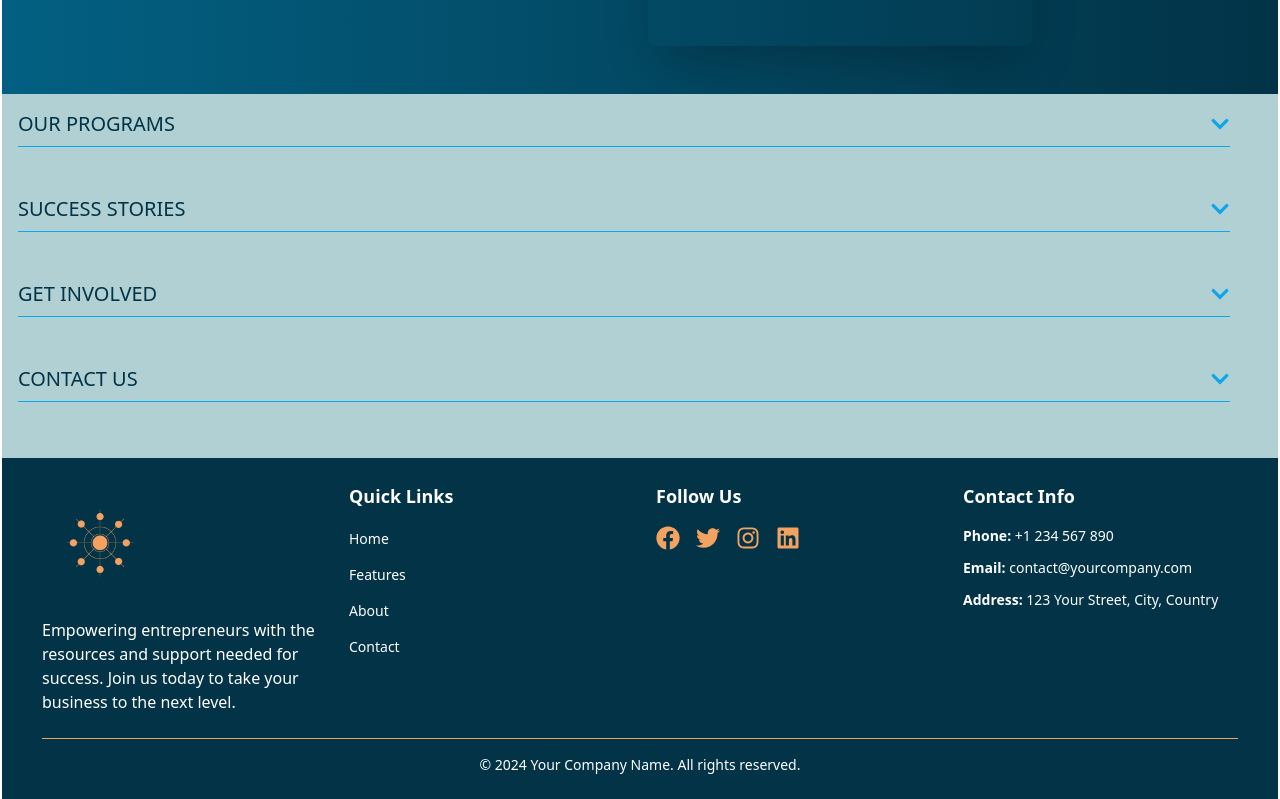
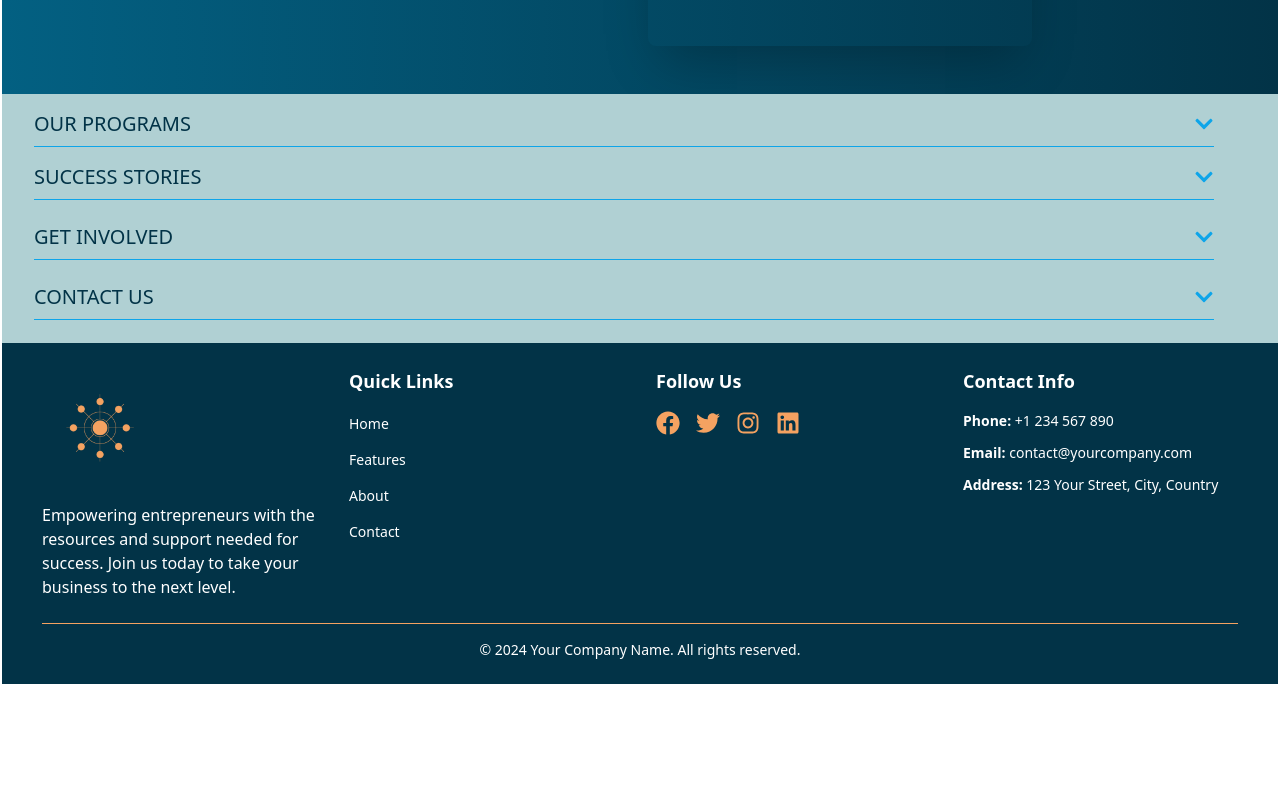
Before and after one commit to KojoFocus/ConnectPro, a React (Vite) app: page / in a window 1280 px wide. Shown: the part 486-1285 px from the top of the page. After the commit the page ends 1170 px from the top, so only its background shows below. Built offline with nearby package versions, Linux system fonts and the light colour scheme.

Commit message:
took the paddings and margins away from the components

```diff
--- a/src/components/ContactUs.tsx
+++ b/src/components/ContactUs.tsx
@@ -1,50 +1,49 @@
 import { useState } from "react";
-import { FaChevronDown, FaChevronUp } from "react-icons/fa";
+import { FaChevronDown, FaChevronUp } from "react-icons/fa"; // Import icons
 
 const ContactUs = () => {
-  const [isOpen, setIsOpen] = useState(false);
+  const [isOpen, setIsOpen] = useState(false); // State to track collapse open/close
 
   const handleToggle = () => {
     setIsOpen(!isOpen);
   };
 
   return (
-    <div className="text-[#023347]"> {/* Applied text color globally */}
-      <div className="collapse bg-[#B0D0D3] m-0 p-0">
+    <div className="collapse bg-[#B0D0D3] mx-0 px-4 rounded-none m-0 pt-0"> {/* Removed top/bottom margin and padding */}
       <input
         type="checkbox"
-          checked={isOpen}
+        checked={isOpen} // Use state to control the checkbox
         onChange={handleToggle}
         className="hidden"
       />
       <div
-          className="collapse-title text-xl font-medium cursor-pointer"
-          onClick={handleToggle}
+        className="collapse-title text-xl font-medium cursor-pointer m-0 pt-0" // Ensuring no margin or padding for title
+        onClick={handleToggle} // Toggle on title click
       >
         <div className="flex items-center justify-between">
-            <span>CONTACT US</span>
+          {/* Flex to align text and icon */}
+          <span className="text-[#023347]">CONTACT US</span>
           {isOpen ? (
             <FaChevronUp className="text-xl text-sky-500" />
           ) : (
             <FaChevronDown className="text-xl text-sky-500" />
           )}
         </div>
+        {/* Line under the title */}
         <div className="w-full h-[1px] bg-sky-500 mt-2"></div>
       </div>
       {isOpen && (
-          <div className="collapse-content p-4">
-            <h2 className="text-2xl font-semibold mb-4">Get in Touch</h2>
-            <p className="mb-4">
-              Have questions or need more information? Feel free to reach out to us via the contact form below
-              or through our social media channels.
+        <div className="collapse-content p-0 m-0"> {/* No padding or margin here as well */}
+          {/* Contact Details */}
+          <h2 className="text-2xl font-semibold mb-4 text-[#023347]">Get in Touch</h2>
+          <p className="text-[#023347] mb-4">
+            Have questions or need more information? Feel free to reach out to us via the contact form below or through our social media channels.
           </p>
 
           {/* Contact Form */}
           <form className="space-y-4">
             <div className="flex flex-col">
-                <label htmlFor="name" className="font-medium text-lg">
-                  Name
-                </label>
+              <label htmlFor="name" className="font-medium text-lg text-[#023347]">Name</label>
               <input
                 type="text"
                 id="name"
@@ -54,9 +53,7 @@ const ContactUs = () => {
             </div>
 
             <div className="flex flex-col">
-                <label htmlFor="email" className="font-medium text-lg">
-                  Email
-                </label>
+              <label htmlFor="email" className="font-medium text-lg text-[#023347]">Email</label>
               <input
                 type="email"
                 id="email"
@@ -66,9 +63,7 @@ const ContactUs = () => {
             </div>
 
             <div className="flex flex-col">
-                <label htmlFor="message" className="font-medium text-lg">
-                  Message
-                </label>
+              <label htmlFor="message" className="font-medium text-lg text-[#023347]">Message</label>
               <textarea
                 id="message"
                 placeholder="Your Message"
@@ -86,27 +81,22 @@ const ContactUs = () => {
 
           {/* Social Media Links */}
           <div className="mt-6">
-              <h3 className="text-xl font-semibold mb-3">Follow Us</h3>
+            <h3 className="text-xl font-semibold mb-3 text-[#023347]">Follow Us</h3>
             <div className="flex space-x-4">
-                <a href="https://facebook.com" className="hover:text-sky-600">Facebook</a>
-                <a href="https://twitter.com" className="hover:text-sky-600">Twitter</a>
-                <a href="https://instagram.com" className="hover:text-sky-600">Instagram</a>
+              <a href="https://facebook.com" className="text-sky-500 hover:text-sky-600">Facebook</a>
+              <a href="https://twitter.com" className="text-sky-500 hover:text-sky-600">Twitter</a>
+              <a href="https://instagram.com" className="text-sky-500 hover:text-sky-600">Instagram</a>
             </div>
           </div>
 
           {/* Additional Contact Information */}
           <div className="mt-6">
-              <h3 className="text-xl font-semibold mb-3">Contact Information</h3>
-              <p className="mb-2">
-                Email: <a href="mailto:info@example.com" className="text-sky-500">info@example.com</a>
-              </p>
-              <p>
-                Phone: <a href="tel:+1234567890" className="text-sky-500">+1 (234) 567-890</a>
-              </p>
+            <h3 className="text-xl font-semibold mb-3 text-[#023347]">Contact Information</h3>
+            <p className="mb-2 text-[#023347]">Email: <a href="mailto:info@example.com" className="text-sky-500">info@example.com</a></p>
+            <p className="text-[#023347]">Phone: <a href="tel:+1234567890" className="text-sky-500">+1 (234) 567-890</a></p>
           </div>
         </div>
       )}
-      </div>
     </div>
   );
 };
--- a/src/components/GetInvolved.tsx
+++ b/src/components/GetInvolved.tsx
@@ -9,7 +9,7 @@ const GetInvolved = () => {
   };
 
   return (
-    <div className="collapse bg-[#B0D0D3] rounded-lg mb-4"> {/* Styled with rounded corners */}
+    <div className="collapse bg-[#B0D0D3] mx-0 px-4 rounded-none mt-0 pt-0"> {/* Added pt-0 here */}
       <input
         type="checkbox"
         checked={isOpen} // Control open/close state
@@ -17,7 +17,7 @@ const GetInvolved = () => {
         className="hidden"
       />
       <div
-        className="collapse-title text-xl font-medium cursor-pointer"
+        className="collapse-title text-xl font-medium cursor-pointer pt-0" // Added pt-0 here
         onClick={handleToggle} // Toggle on title click
       >
         <div className="flex items-center justify-between">
@@ -32,7 +32,7 @@ const GetInvolved = () => {
         <div className="w-full h-[1px] bg-sky-500 mt-2"></div>
       </div>
       {isOpen && (
-        <div className="collapse-content p-4">
+        <div className="collapse-content p-0 m-0"> {/* Removed padding here */}
           {/* Section Title */}
           <h2 className="text-2xl font-semibold text-[#023347] mb-4">How You Can Get Involved</h2>
           <p className="text-[#023347] mb-4">
--- a/src/components/HomePage.tsx
+++ b/src/components/HomePage.tsx
@@ -11,7 +11,7 @@ const HomePage = () => {
       {/* Hero Section */}
       <HeroSection />
 
-      <div className="bg-[#B0D0D3] m-0 p-0"> {/* Remove margins and paddings here as well */}
+      <div className="bg-[#036082] m-0 p-0 pb-0 mb-0"> {/* Remove margins and paddings here as well */}
         <Programs />
         <SuccessStories />
         <GetInvolved />
--- a/src/components/Programs.tsx
+++ b/src/components/Programs.tsx
@@ -9,10 +9,8 @@ const Programs = () => {
   };
 
   return (
+    <div className="collapse bg-[#B0D0D3] mx-0 px-4 rounded-none"> {/* Added rounded-none to remove rounded corners */}
 
-
-
-        <div className="collapse bg-[#B0D0D3] rounded-lg mb-4">
       <input
         type="checkbox"
         checked={isOpen} // Use state to control the checkbox
@@ -34,21 +32,29 @@ const Programs = () => {
         <div className="w-full h-[1px] bg-sky-500 mb-0 mt-2"></div>
       </div>
       {isOpen && (
-            <div className="collapse-content p-4">
+        <div className="collapse-content p-4 mx-0"> {/* Adjust padding and margin here */}
           {/* Detailed content for Connect Pro program */}
-              <h3 className="text-2xl font-semibold mb-4 text-[#023347]">Connect Pro</h3>
+          <h3 className="text-2xl font-semibold mb-4 text-[#023347]">
+            Connect Pro
+          </h3>
           <p className="text-base text-[#023347]">
-                Connect Pro is designed to bridge the gap between budding entrepreneurs and the resources they need to grow and thrive.
+            Connect Pro is designed to bridge the gap between budding
+            entrepreneurs and the resources they need to grow and thrive.
           </p>
           <p className="mt-2 text-[#023347]">
-                The program connects entrepreneurs to a network of investors, mentors, and peers to help foster innovation and business growth.
+            The program connects entrepreneurs to a network of investors,
+            mentors, and peers to help foster innovation and business growth.
           </p>
           <p className="mt-2 text-[#023347]">
-                Our goal is to ensure that entrepreneurs have the tools and support they need to succeed, with a focus on sustainable business practices.
+            Our goal is to ensure that entrepreneurs have the tools and support
+            they need to succeed, with a focus on sustainable business
+            practices.
           </p>
 
           <div className="mt-4">
-                <h4 className="text-xl font-semibold text-[#023347]">Program Benefits:</h4>
+            <h4 className="text-xl font-semibold text-[#023347]">
+              Program Benefits:
+            </h4>
             <ul className="list-disc ml-6 mt-2 text-[#023347]">
               <li>Access to funding opportunities</li>
               <li>Networking with industry experts</li>
@@ -69,9 +75,12 @@ const Programs = () => {
                 />
               </div>
               <div className="card-content p-4">
-                    <h4 className="text-lg font-semibold text-[#023347] mb-2">Program Overview</h4>
+                <h4 className="text-lg font-semibold text-[#023347] mb-2">
+                  Program Overview
+                </h4>
                 <p className="text-[#023347]">
-                      An overview of the Connect Pro program, including all the key features and how it helps entrepreneurs grow.
+                  An overview of the Connect Pro program, including all the key
+                  features and how it helps entrepreneurs grow.
                 </p>
               </div>
             </div>
@@ -86,9 +95,12 @@ const Programs = () => {
                 />
               </div>
               <div className="card-content p-4">
-                    <h4 className="text-lg font-semibold text-[#023347] mb-2">Networking Opportunities</h4>
+                <h4 className="text-lg font-semibold text-[#023347] mb-2">
+                  Networking Opportunities
+                </h4>
                 <p className="text-[#023347]">
-                      Connect with mentors and investors to take your business to the next level. Build strong professional connections.
+                  Connect with mentors and investors to take your business to
+                  the next level. Build strong professional connections.
                 </p>
               </div>
             </div>
@@ -103,9 +115,12 @@ const Programs = () => {
                 />
               </div>
               <div className="card-content p-4">
-                    <h4 className="text-lg font-semibold text-[#023347] mb-2">Workshops & Training</h4>
+                <h4 className="text-lg font-semibold text-[#023347] mb-2">
+                  Workshops & Training
+                </h4>
                 <p className="text-[#023347]">
-                      Participate in hands-on workshops to develop critical skills and knowledge for business success.
+                  Participate in hands-on workshops to develop critical skills
+                  and knowledge for business success.
                 </p>
               </div>
             </div>
@@ -113,8 +128,6 @@ const Programs = () => {
         </div>
       )}
     </div>
-
-
   );
 };
 
--- a/src/components/SuccessStories.tsx
+++ b/src/components/SuccessStories.tsx
@@ -2,22 +2,23 @@ import { useState } from "react";
 import { FaChevronDown, FaChevronUp } from "react-icons/fa";
 
 const SuccessStories = () => {
-  const [isOpen, setIsOpen] = useState(false); // State to track collapse open/close
+  const [isOpen, setIsOpen] = useState(false); // Track collapse open/close state
 
   const handleToggle = () => {
     setIsOpen(!isOpen);
   };
 
   return (
-    <div className="collapse bg-[#B0D0D3] rounded-lg mb-4"> {/* Background color and rounded corners */}
+    <div className="collapse bg-[#B0D0D3] mx-0 px-4 rounded-none mt-0 pt-0"> {/* Added pt-0 here */}
       <input
         type="checkbox"
-        checked={isOpen} // Use state to control the checkbox
-        onChange={handleToggle}
+        checked={isOpen} // Control the checkbox state
+        onChange={handleToggle} // Toggle state when checkbox changes
         className="hidden"
+        aria-label="Toggle success stories section"
       />
       <div
-        className="collapse-title text-xl font-medium cursor-pointer"
+        className="collapse-title text-xl font-medium cursor-pointer pt-0" // Added pt-0 here
         onClick={handleToggle} // Toggle on title click
       >
         <div className="flex items-center justify-between">
@@ -32,8 +33,8 @@ const SuccessStories = () => {
         <div className="w-full h-[1px] bg-sky-500 mt-2"></div>
       </div>
       {isOpen && (
-        <div className="collapse-content p-4">
-          {/* Detailed content for Success Stories */}
+        <div className="collapse-content mx-0 p-4"> {/* Removed padding here */}
+          {/* Section Title */}
           <h2 className="text-2xl font-semibold mb-4 text-[#023347]">Our Success Stories</h2>
           <p className="text-base text-[#023347]">
             Our programs have helped many entrepreneurs achieve their goals and grow their businesses. Here are a few inspiring success stories from participants in our programs.
--- a/src/components/footer.tsx
+++ b/src/components/footer.tsx
@@ -3,7 +3,7 @@ import { FaFacebook, FaTwitter, FaInstagram, FaLinkedin } from "react-icons/fa";
 
 const Footer = () => {
   return (
-    <div className="bg-[#023347] text-white py-6 mt-10">
+    <div className="bg-[#023347] text-white py-6 mt-0">
       <div className="container mx-auto px-6 py-0 md:px-10">
         <div className="grid grid-cols-1 sm:grid-cols-2 lg:grid-cols-4 gap-8">
           {/* Logo and description */}
```
Lines whose indentation alone changed are shown as unchanged.
